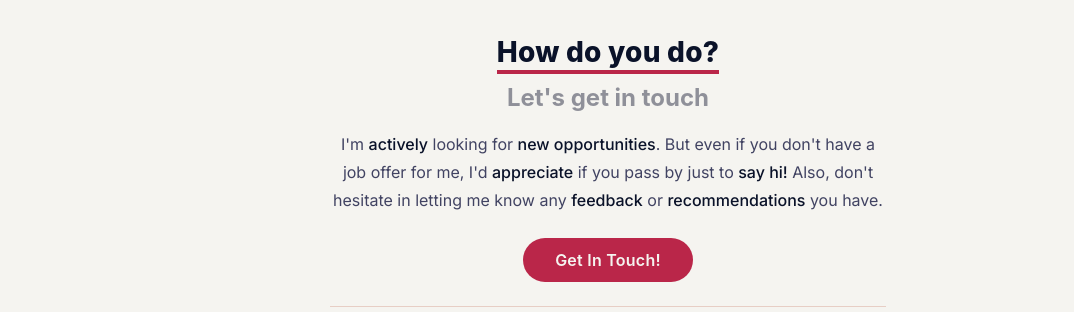
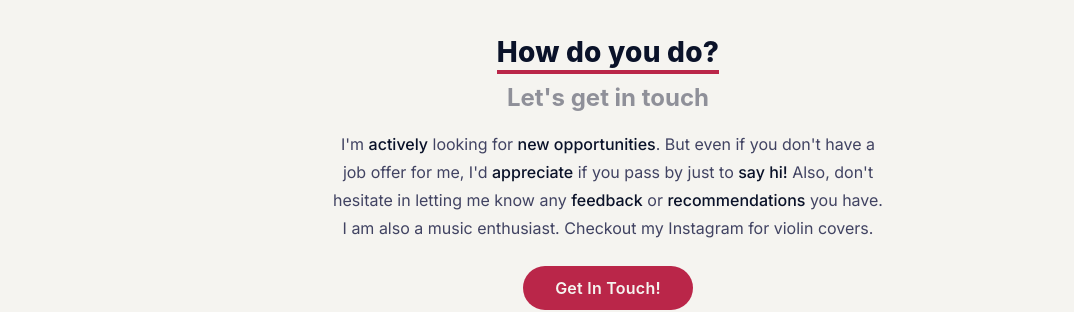
Before and after one commit to theroyalraj/theroyalraj.tech, a React (Vite) app: page / in a window 1280 px wide. Shown: the part 3940-4252 px from the top of the page, without its empty margins (32-1106 px from the left). Built offline with nearby package versions, Linux system fonts and the light colour scheme; a web font is replaced by a local one.

Commit message:
resume update

```diff
--- a/src/components/Connect/Connect.tsx
+++ b/src/components/Connect/Connect.tsx
@@ -47,6 +47,8 @@ const Connect = () => {
           even if you don't have a job offer for me, I'd <span className="bold">appreciate</span> if you pass by just to{' '}
           <span className="bold">say hi!</span> Also, don't hesitate in letting me know any{' '}
           <span className="bold">feedback</span> or <span className="bold">recommendations</span> you have.
+          I am also a music enthusiast. Checkout my Instagram for violin covers.
+
         </p>
         <Button title="Get In Touch!" link={`mailto:${Mail}`} />
       </animated.div>
--- a/src/components/Nav/Nav.tsx
+++ b/src/components/Nav/Nav.tsx
@@ -51,7 +51,7 @@ const Nav = () => {
                 <li key={item.id}>
                   <a
                     target={`${index === navLinks.length - 1 ? '_blank' : '_self'}`}
-                    href={`${index === navLinks.length - 1 ? 'https://www.dropbox.com/s/w3sl10l1hcq7vg6/resume.pdf?dl=0' : `#${item.id}`}`}
+                    href={`${index === navLinks.length - 1 ? '/resume.pdf?dl=0' : `#${item.id}`}`}
                     className={` ${index === navLinks.length - 1 ? 'nav-links resume' : 'nav-links'}  `}
                   >
                     {item.title}
```
